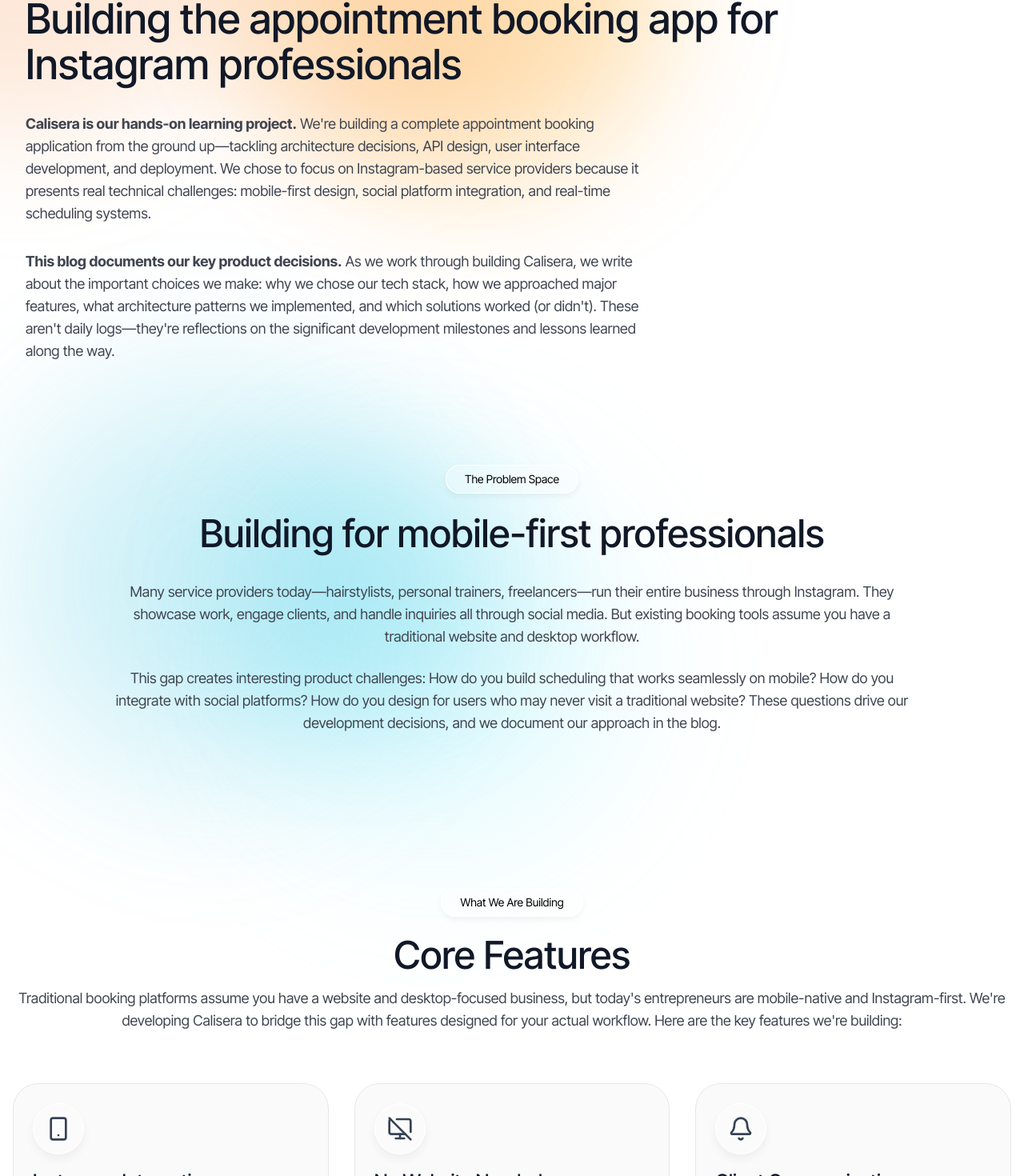
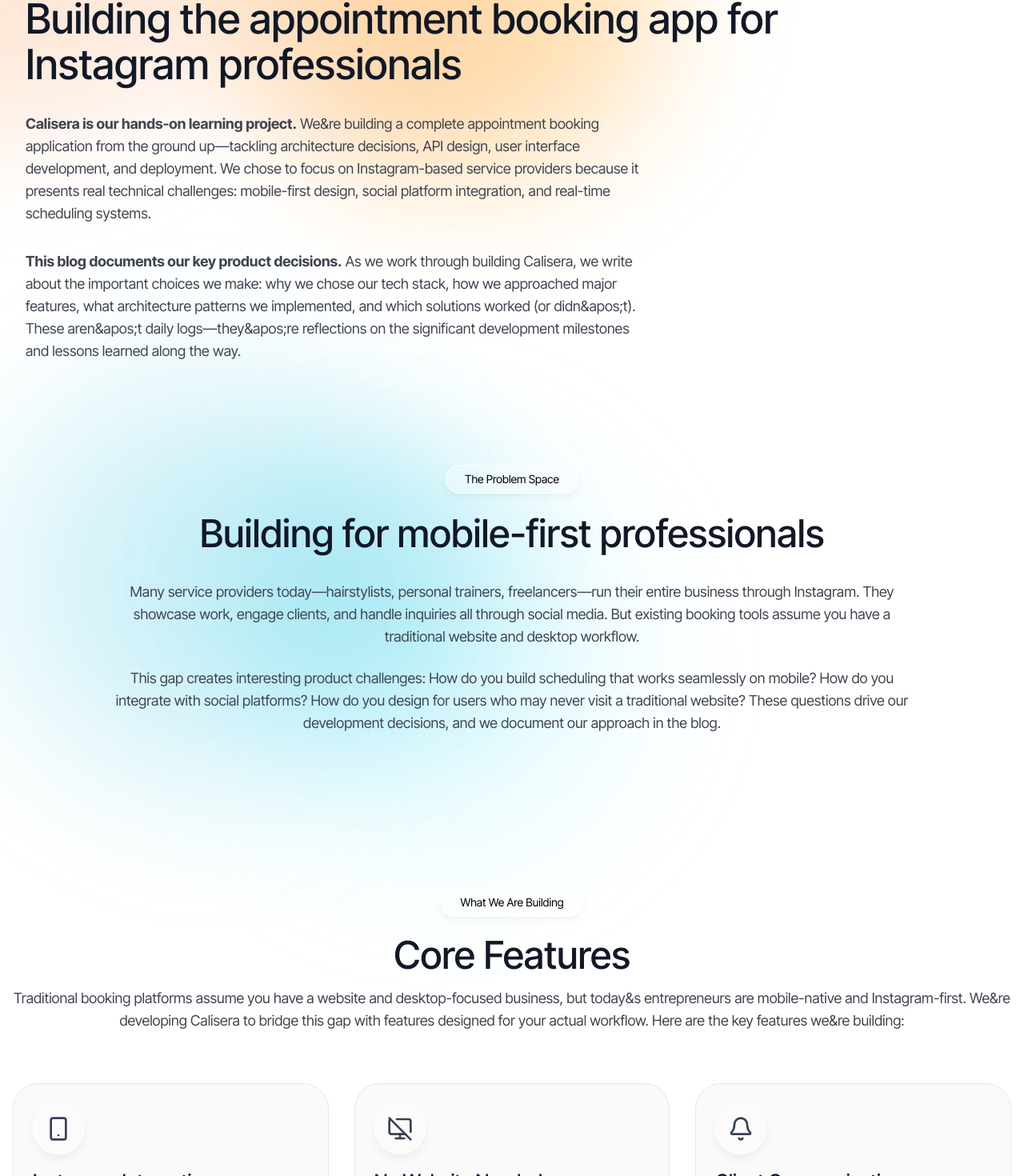
Before and after one commit to calisera-io/calisera-project-blog, a Next.js app: page / in a window 1280 px wide. Shown: the part 225-1695 px from the top of the page at 80% size. Built offline with nearby package versions, Linux system fonts and the light colour scheme.

Commit message:
resolve linting errors

```diff
--- a/src/app/blog/page.tsx
+++ b/src/app/blog/page.tsx
@@ -102,7 +102,7 @@
             <div className="mb-8" role="status" aria-live="polite">
               <p className="text-gray-600 dark:text-gray-300">
                 <span className="sr-only">Currently showing: </span>
-                Filtered by <strong>"{tag}"</strong> - {totalCount} article{totalCount !== 1 ? 's' : ''} found
+                Filtered by <strong>&quot;{tag}&quot;</strong> - {totalCount} article{totalCount !== 1 ? 's' : ''} found
               </p>
             </div>
           )}
--- a/src/app/page.tsx
+++ b/src/app/page.tsx
@@ -137,7 +137,7 @@
               <strong className="text-medium">
                 Calisera is our hands-on learning project.
               </strong>{" "}
-              We're building a complete appointment booking application from the
+              We&amp;re building a complete appointment booking application from the
               ground up—tackling architecture decisions, API design, user
               interface development, and deployment. We chose to focus on
               Instagram-based service providers because it presents real
@@ -151,8 +151,8 @@
               As we work through building Calisera, we write about the important
               choices we make: why we chose our tech stack, how we approached
               major features, what architecture patterns we implemented, and
-              which solutions worked (or didn't). These aren't daily
-              logs—they're reflections on the significant development milestones
+              which solutions worked (or didn&amp;apos;t). These aren&amp;apos;t daily
+              logs—they&amp;apos;re reflections on the significant development milestones
               and lessons learned along the way.
             </p>
           </div>
@@ -205,10 +205,10 @@
           </h2>
           <p className="text-lg text-[#404551] dark:text-gray-300 mb-12">
             Traditional booking platforms assume you have a website and
-            desktop-focused business, but today's entrepreneurs are
-            mobile-native and Instagram-first. We're developing Calisera to
+            desktop-focused business, but today&amp;s entrepreneurs are
+            mobile-native and Instagram-first. We&amp;re developing Calisera to
             bridge this gap with features designed for your actual workflow.
-            Here are the key features we're building:
+            Here are the key features we&amp;re building:
           </p>
           <CoreFeaturesGrid />
         </div>
@@ -294,7 +294,7 @@
                 Tech Lead
               </h3>
               <p className="text-gray-600 dark:text-gray-300">
-                Marcus is Calisera's Lead Developer with over 20 years of
+                Marcus is Calisera&amp;s Lead Developer with over 20 years of
                 experience. He drives technical decision-making and has
                 architected our secure microservice infrastructure, ensuring
                 Calisera delivers exceptional performance on a scalable, secure
--- a/src/components/TagsFilter.tsx
+++ b/src/components/TagsFilter.tsx
@@ -11,10 +11,9 @@
 
 interface TagsFilterProps {
   tags: Tag[]
-  className?: string
 }
 
-export default function TagsFilter({ tags, className = '' }: TagsFilterProps) {
+export default function TagsFilter({ tags }: TagsFilterProps) {
   const router = useRouter()
   const searchParams = useSearchParams()
   const activeTag = searchParams.get('tag')
```
